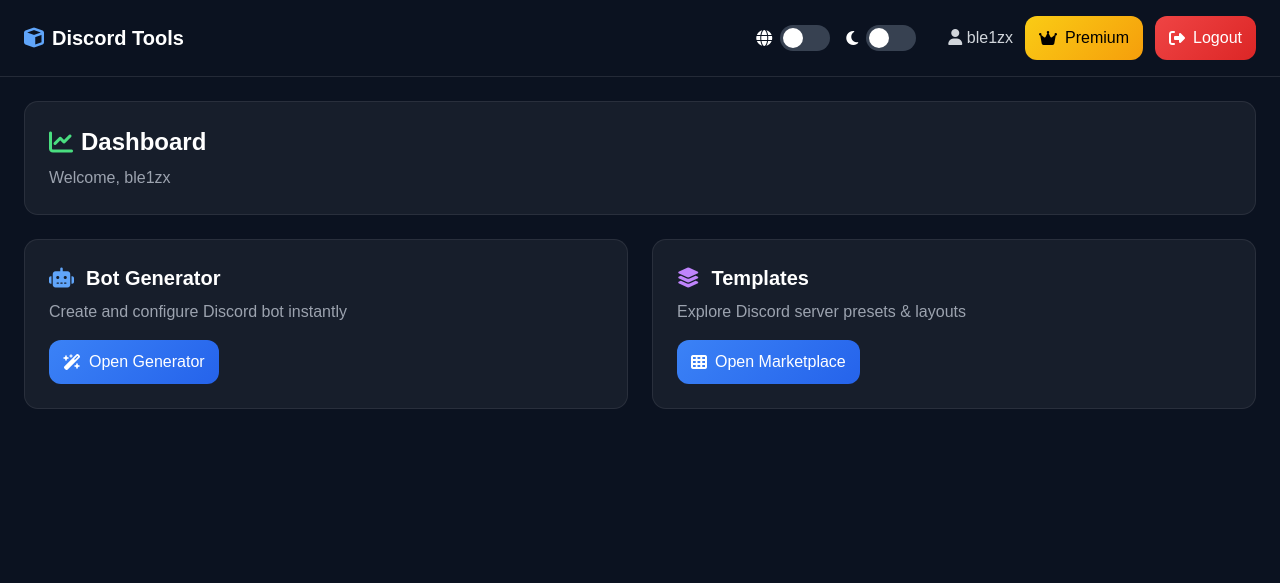
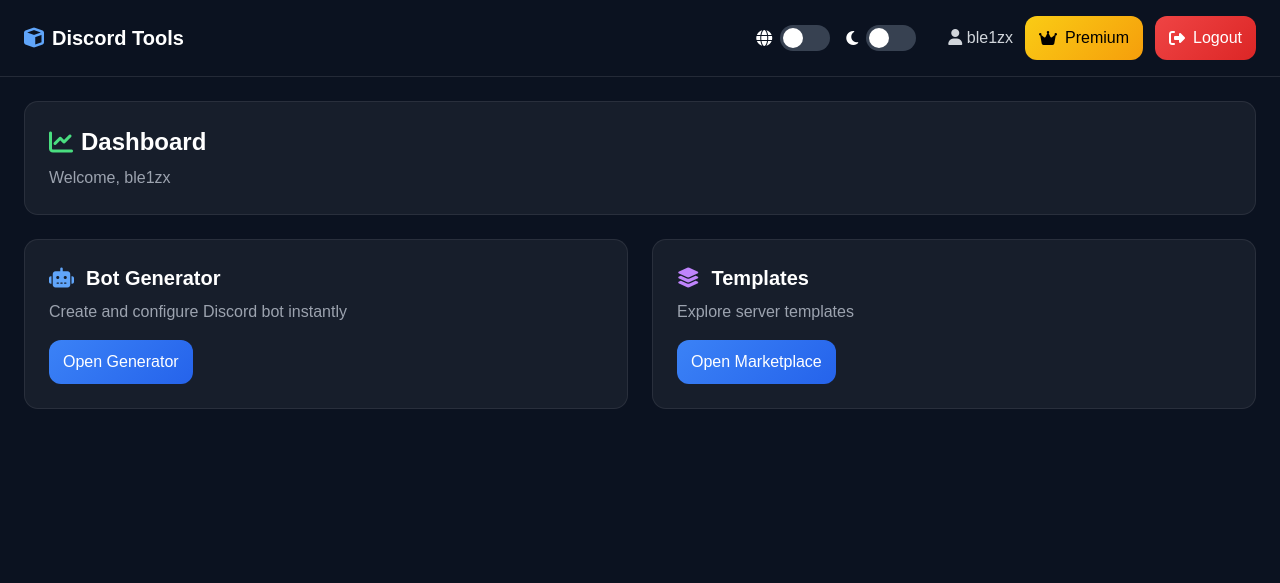
Before and after one commit to veskerlakq/Discord-Tools, a Flask app: page /dashboard in a window 1280 px wide. Shown: the top 583 px of the page. Run offline with Flask 3, Linux system fonts and the light colour scheme; a user stored in the database is signed in; some libraries are stand-ins or nearby versions.

Commit message:
Update dashboard.html

```diff
--- a/FlaskProject/templates/dashboard.html
+++ b/FlaskProject/templates/dashboard.html
@@ -2,62 +2,54 @@
 
 {% block content %}
 
-<!-- HEADER -->
 <div class="card p-6 mb-6">
 
     <div class="text-2xl font-bold flex items-center gap-2">
         <i class="fa-solid fa-chart-line text-green-400"></i>
-        {{ t.dashboard if t else "Dashboard" }}
+        {{ t.dashboard }}
     </div>
 
     <div class="text-gray-400 mt-2">
-        {{ t.welcome if t else "Welcome" }}, {{ current_user.username }}
+        {{ t.welcome }}, {{ current_user.username if current_user.is_authenticated else "Guest" }}
     </div>
 
 </div>
 
-<!-- GRID -->
 <div class="grid grid-cols-2 gap-6">
 
-    <!-- BOT GENERATOR -->
     <div class="card p-6">
 
         <div class="flex items-center gap-3 text-xl font-bold">
             <i class="fa-solid fa-robot text-blue-400"></i>
-            {{ t.bot if t else "Bot Generator" }}
+            {{ t.bot }}
         </div>
 
         <p class="text-gray-400 mt-2">
             Create and configure Discord bot instantly
         </p>
 
-        {% if current_user.plan == "premium" %}
+        {% if current_user.is_authenticated and current_user.plan == "premium" %}
         <a href="/bot-generator" class="btn blue mt-4">
-            <i class="fa-solid fa-wand-magic-sparkles"></i>
             Open Generator
         </a>
         {% else %}
-        <div class="text-gray-400 mt-4">
-            🔒 Premium required
-        </div>
+        <div class="text-gray-400 mt-4">🔒 Premium required</div>
         {% endif %}
 
     </div>
 
-    <!-- TEMPLATES -->
     <div class="card p-6">
 
         <div class="flex items-center gap-3 text-xl font-bold">
             <i class="fa-solid fa-layer-group text-purple-400"></i>
-            {{ t.templates if t else "Templates" }}
+            {{ t.templates }}
         </div>
 
         <p class="text-gray-400 mt-2">
-            Explore Discord server presets & layouts
+            Explore server templates
         </p>
 
         <a href="/templates" class="btn blue mt-4">
-            <i class="fa-solid fa-table-cells"></i>
             Open Marketplace
         </a>
 
```
